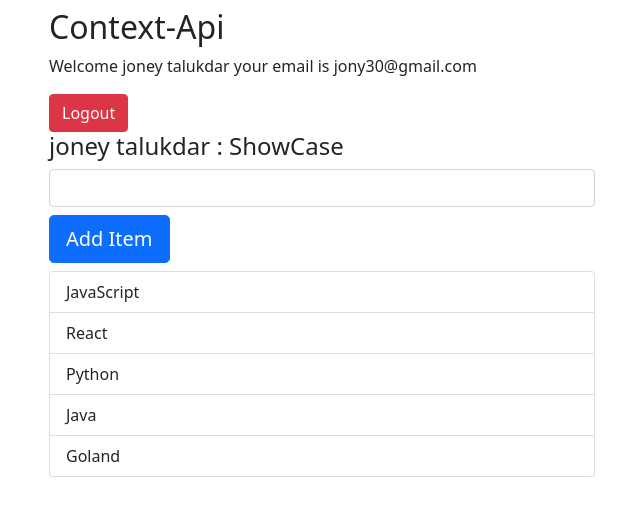
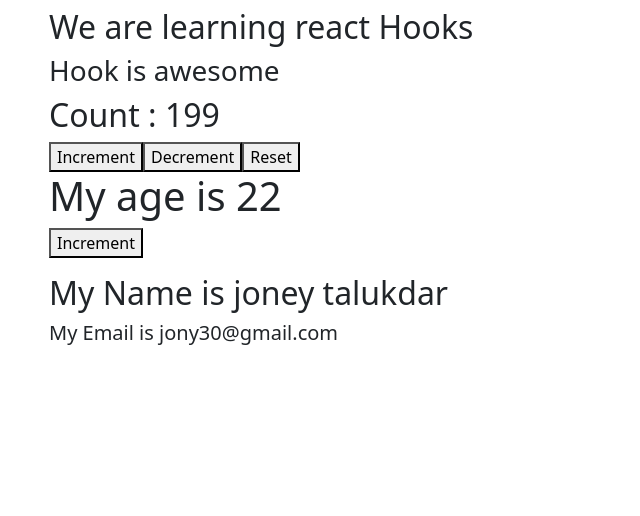
Before and after one commit to jonytalukdar/react-s, a React (Create React App) app: page / in a window 1280 px wide. Shown: the top 516 px of the page, without its empty margins (318-958 px from the left). Built offline with nearby package versions, Linux system fonts and the light colour scheme; no server answers.

Commit message:
added hooks

```diff
--- a/src/App.js
+++ b/src/App.js
@@ -1,9 +1,9 @@
 import React from 'react';
-import ContextApi from './components/ContextApi/App';
+import Hooks from './components/Hooks/App';
 const App = () => {
   return (
     <>
-      <ContextApi />
+      <Hooks />
     </>
   );
 };
--- /dev/null
+++ b/src/components/Hooks/App.js
@@ -0,0 +1,21 @@
+import React from 'react';
+import MyHooks from './MyHooks';
+import { UserProvider } from './UserContext.js';
+import 'bootstrap/dist/css/bootstrap.min.css';
+
+const App = () => {
+  return (
+    <UserProvider>
+      <div className="container">
+        <div className="row  ">
+          <div className="col-sm-6 offset-3">
+            <h2 className="my-2">We are learning react Hooks</h2>
+            <MyHooks />
+          </div>
+        </div>
+      </div>
+    </UserProvider>
+  );
+};
+
+export default App;
--- /dev/null
+++ b/src/components/Hooks/MyHooks.js
@@ -0,0 +1,65 @@
+import { useEffect, useState, useContext } from 'react';
+
+import { UserContext } from './UserContext';
+
+const Hooks = () => {
+  const [count, setCount] = useState(199);
+  const [age, setAge] = useState(22);
+  const [post, setPost] = useState({});
+
+  const value = useContext(UserContext);
+  console.log(value);
+
+  useEffect(() => {
+    const clear = setTimeout(() => {
+      console.log('subscribe');
+    }, 2000);
+
+    return () => {
+      clearTimeout(clear);
+      console.log('unsubscribe');
+    };
+  }, [count]);
+
+  useEffect(() => {
+    console.log('I have grown up', age);
+  }, [age]);
+
+  useEffect(() => {
+    fetch('https://jsonplaceholder.typicode.com/posts/1')
+      .then((res) => res.json())
+      .then((data) => setPost(data));
+  }, []);
+
+  return (
+    <div>
+      <h3>Hook is awesome</h3>
+      <h2>Count : {count}</h2>
+      <button onClick={() => setCount(count + 1)}>Increment</button>
+      <button onClick={() => setCount((prevState) => prevState - 1)}>
+        Decrement
+      </button>
+      <button onClick={() => setCount(0)}>Reset</button>
+      <div>
+        <h1>My age is {age}</h1>
+        <button onClick={() => setAge(age + 1)}>Increment</button>
+      </div>
+      <div>
+        {post && (
+          <>
+            <h3>{post.title}</h3>
+            <p>
+              <strong>{post.body}</strong>
+            </p>
+          </>
+        )}
+      </div>
+      <div>
+        <h2>My Name is {value.user.name}</h2>
+        <h5>My Email is {value.user.email}</h5>
+      </div>
+    </div>
+  );
+};
+
+export default Hooks;
--- /dev/null
+++ b/src/components/Hooks/UserContext.js
@@ -0,0 +1,51 @@
+import { Component, createContext } from 'react';
+
+let Context = null;
+
+const { Provider, Consumer } = (Context = createContext());
+
+class UserProvider extends Component {
+  state = {
+    user: {
+      name: 'joney talukdar',
+      email: 'jony30@gmail.com',
+      languages: ['JavaScript', 'React', 'Python', 'Java', 'Goland'],
+    },
+    isAuthenticated: true,
+  };
+
+  login = () => {
+    this.setState({
+      isAuthenticated: true,
+    });
+  };
+
+  logout = () => {
+    this.setState({
+      isAuthenticated: false,
+    });
+  };
+
+  addToShowCase = (item) => {
+    const user = { ...this.state.user };
+    user.languages.push(item);
+    this.setState({ user });
+  };
+
+  render() {
+    return (
+      <Provider
+        value={{
+          ...this.state,
+          login: this.login,
+          logout: this.logout,
+          addToShowCase: this.addToShowCase,
+        }}
+      >
+        {this.props.children}
+      </Provider>
+    );
+  }
+}
+
+export { UserProvider, Consumer as UserConsumer, Context as UserContext };
```
